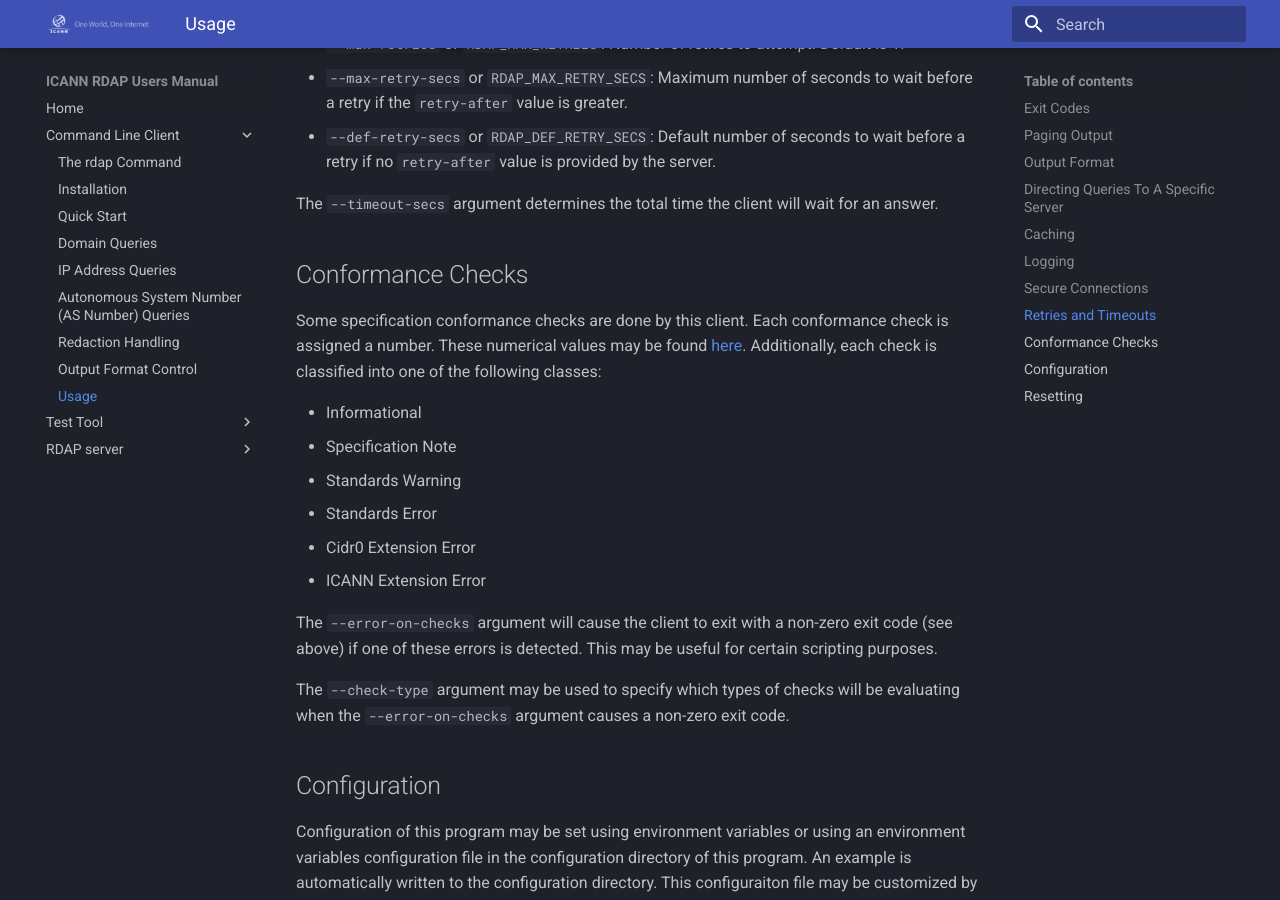
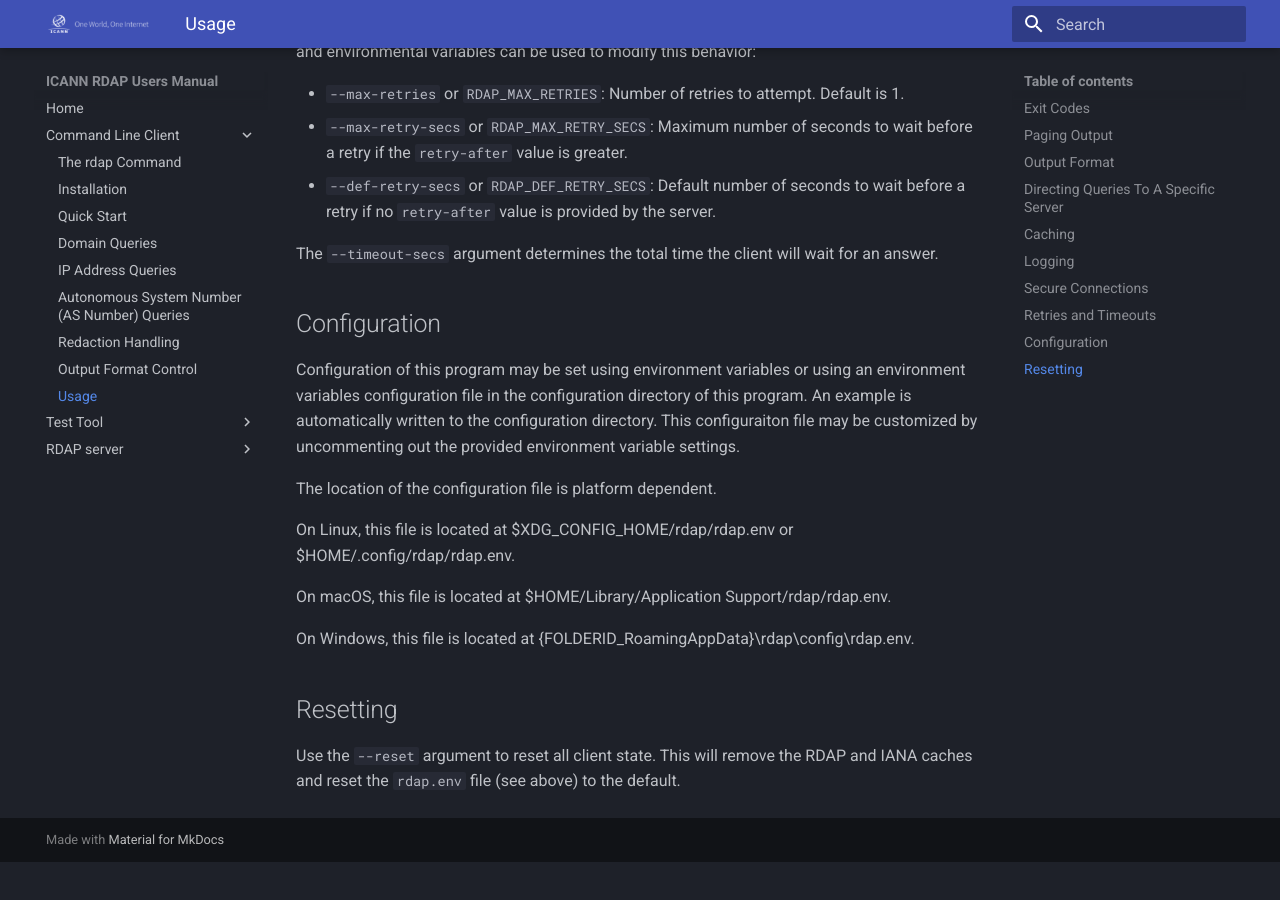
Before and after one commit to icann/icann-rdap, an MkDocs documentation site: the page built from docs/rdap-cli-tools/cli-client/usage.md, in a window 1280 px wide and 900 px high, scrolled down 3516 px. Built offline with MkDocs 1.6.1 and Material for MkDocs 9.7.7, drawn with Linux system fonts in a browser that asks for light colours; after the commit the page ends 4378 px from its top, so only the background shows below that; some of the changed text lies outside the part shown.

Commit message:
fix: bootstrap options bullet fix and remove checking information

```diff
--- a/docs/rdap-cli-tools/cli-client/usage.md
+++ b/docs/rdap-cli-tools/cli-client/usage.md
@@ -73,6 +73,7 @@ For example, `-b arin` will direct the client to find the ARIN server in the RDA
 An explicit base URL can be specified using the `-B` command or the `RDAP_BASE_URL` environment variable.
 
 Two additional arguments are provided to assist with bootstrapping:
+
 * `--tld-lookup` - Specifies where to send queries for TLDs such as ".com". This defaults to IANA.
 * `--inr-backup-bootstrap` - Specifies where to send queries for IP addresses and ASNs should normal bootstrapping not yield an answer. This defaults to ARIN.
 
@@ -109,25 +110,6 @@ can be used to modify this behavior:
 
 The `--timeout-secs` argument determines the total time the client will wait for an answer.
 
-## Conformance Checks
-
-Some specification conformance checks are done by this client. Each conformance check is assigned a number. These numerical values
-may be found [here](https://docs.rs/icann-rdap-common/0.0.20/icann_rdap_common/check/enum.Check.html). Additionally, each check is
-classified into one of the following classes:
-
-* Informational
-* Specification Note
-* Standards Warning
-* Standards Error
-* Cidr0 Extension Error
-* ICANN Extension Error
-
-The `--error-on-checks` argument will cause the client to exit with a non-zero exit code (see above) if one of these errors
-is detected. This may be useful for certain scripting purposes.
-
-The `--check-type` argument may be used to specify which types of checks will be evaluating when the `--error-on-checks` argument
-causes a non-zero exit code.
-
 ## Configuration
 
 Configuration of this program may be set using environment variables or
```
